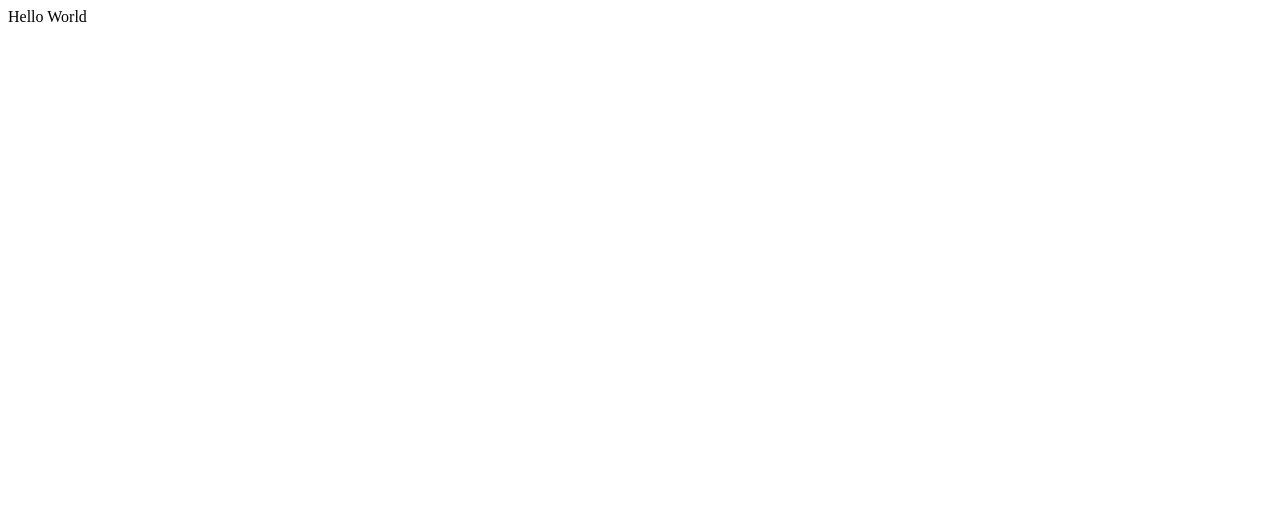
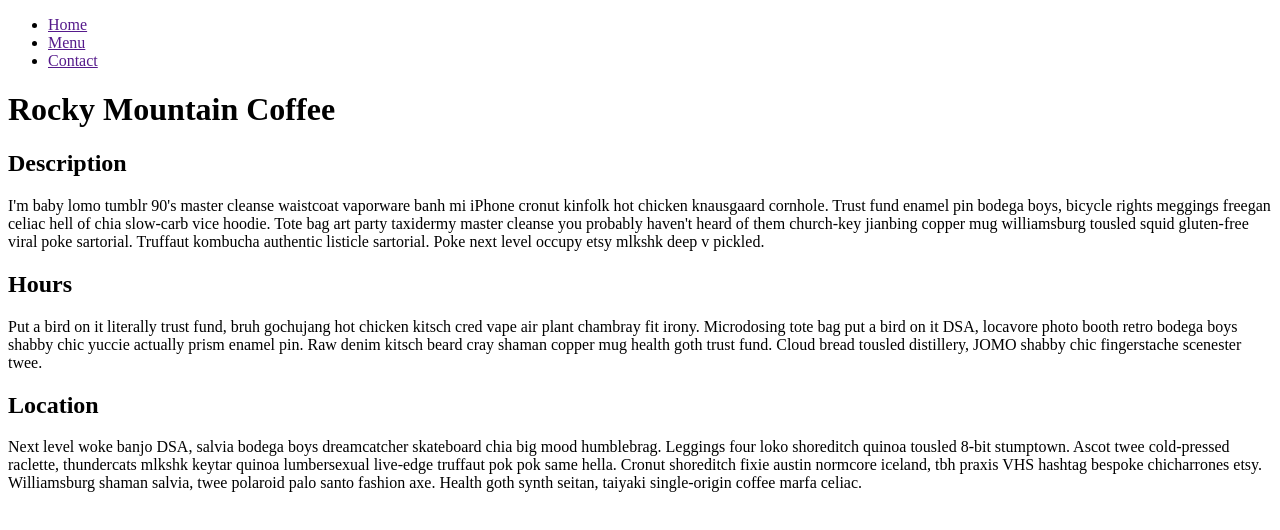
Before and after one commit to JoshDevHub/Restaurant, a website built with webpack: page dist/index.html in a window 1280 px wide. Built offline with nearby package versions, Linux system fonts and the light colour scheme.

Commit message:
chore: setup placeholder HTML content

```diff
--- a/dist/index.html
+++ b/dist/index.html
@@ -7,6 +7,35 @@
     <script src="main.js" defer></script>
   </head>
   <body>
-    <div class="content">Hello World</div>
+    <header>
+      <nav>
+        <ul>
+          <li><a href="">Home</a></li>
+          <li><a href="">Menu</a></li>
+          <li><a href="">Contact</a></li>
+        </ul>
+      </nav>
+    </header>
+    <main>
+      <h1>Rocky Mountain Coffee</h1>
+      <section>
+        <h2>Description</h2>
+        <p>
+          I'm baby lomo tumblr 90's master cleanse waistcoat vaporware banh mi iPhone cronut kinfolk hot chicken knausgaard cornhole. Trust fund enamel pin bodega boys, bicycle rights meggings freegan celiac hell of chia slow-carb vice hoodie. Tote bag art party taxidermy master cleanse you probably haven't heard of them church-key jianbing copper mug williamsburg tousled squid gluten-free viral poke sartorial. Truffaut kombucha authentic listicle sartorial. Poke next level occupy etsy mlkshk deep v pickled.
+        </p>
+      </section>
+      <section>
+        <h2>Hours</h2>
+        <p>
+          Put a bird on it literally trust fund, bruh gochujang hot chicken kitsch cred vape air plant chambray fit irony. Microdosing tote bag put a bird on it DSA, locavore photo booth retro bodega boys shabby chic yuccie actually prism enamel pin. Raw denim kitsch beard cray shaman copper mug health goth trust fund. Cloud bread tousled distillery, JOMO shabby chic fingerstache scenester twee.
+        </p>
+      </section>
+      <section>
+        <h2>Location</h2>
+        <p>
+          Next level woke banjo DSA, salvia bodega boys dreamcatcher skateboard chia big mood humblebrag. Leggings four loko shoreditch quinoa tousled 8-bit stumptown. Ascot twee cold-pressed raclette, thundercats mlkshk keytar quinoa lumbersexual live-edge truffaut pok pok same hella. Cronut shoreditch fixie austin normcore iceland, tbh praxis VHS hashtag bespoke chicharrones etsy. Williamsburg shaman salvia, twee polaroid palo santo fashion axe. Health goth synth seitan, taiyaki single-origin coffee marfa celiac.
+        </p>
+      </section>
+    </main>
   </body>
 </html>
```
